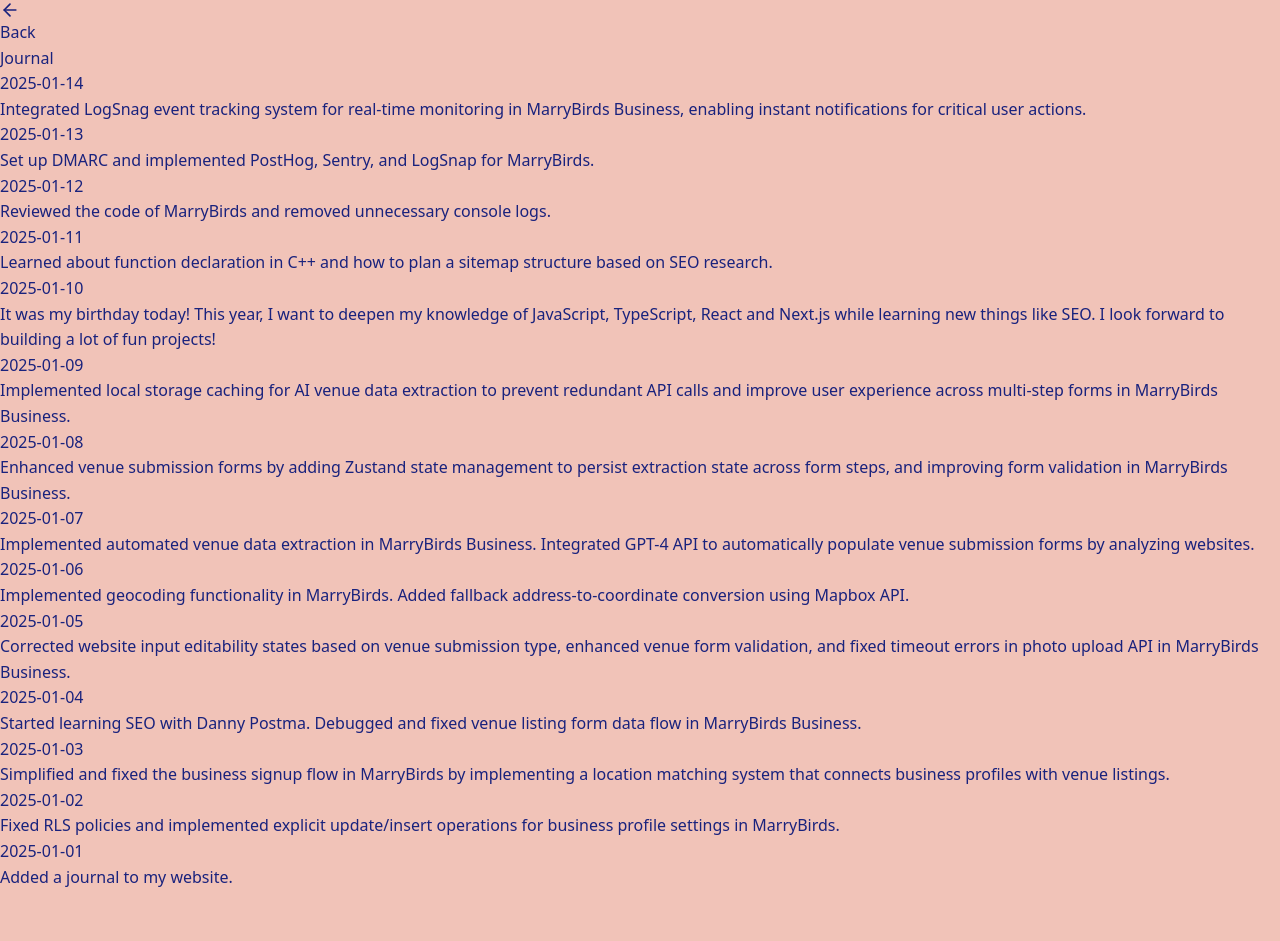
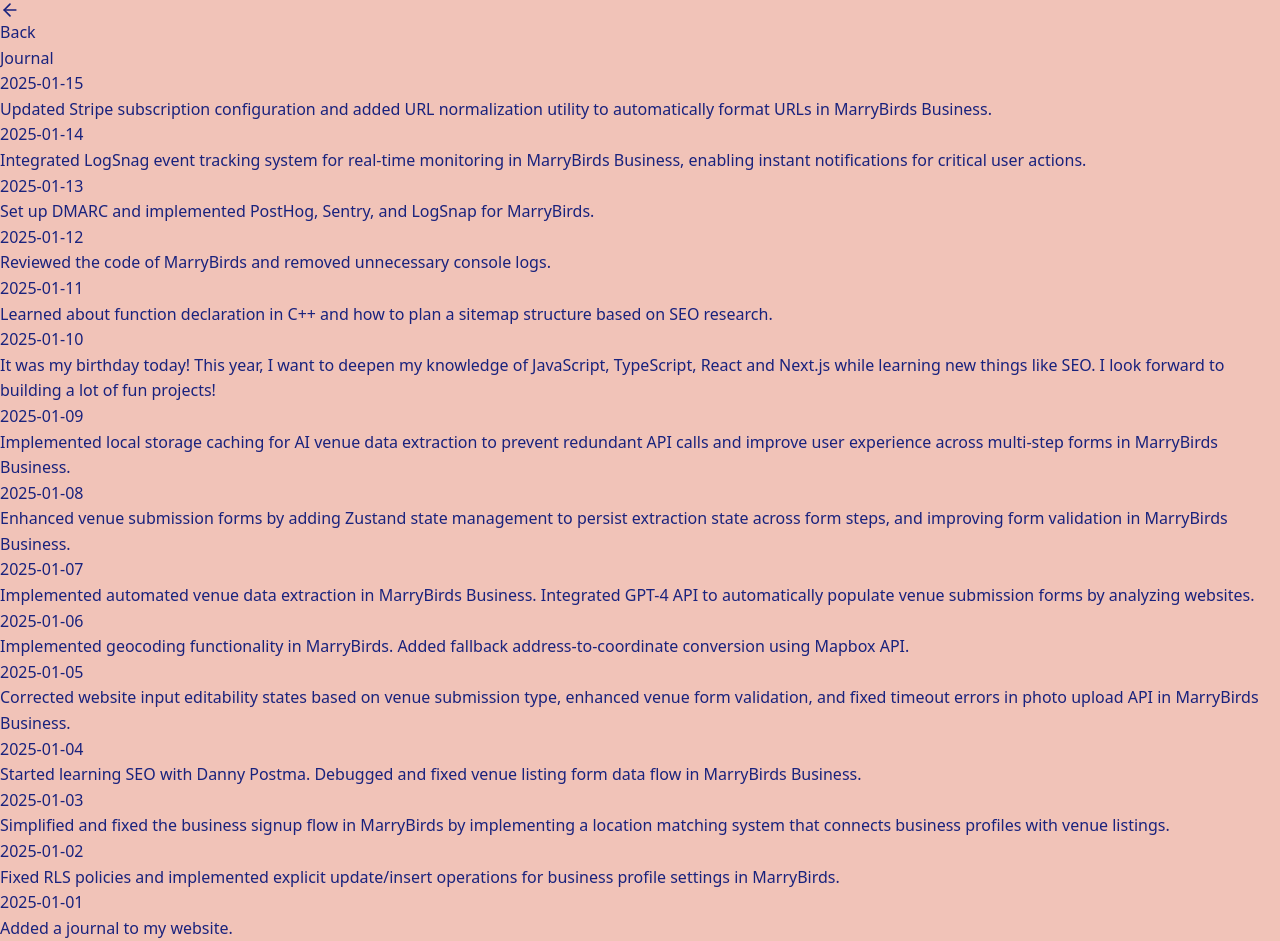
Before and after one commit to minamicode/minamicode.com, a Next.js app: page /journal in a window 1280 px wide. Before the commit the page ends 890 px from the top, so only its background shows below. Built offline with nearby package versions, Linux system fonts and the light colour scheme.

Commit message:
add a journal entry

```diff
--- a/src/app/_components/JournalEntries.tsx
+++ b/src/app/_components/JournalEntries.tsx
@@ -6,6 +6,10 @@
 };
 
 const entries: JournalEntry[] = [
+  {
+    date: "2025-01-15",
+    text: "Updated Stripe subscription configuration and added URL normalization utility to automatically format URLs in MarryBirds Business.",
+  },
   {
     date: "2025-01-14",
     text: "Integrated LogSnag event tracking system for real-time monitoring in MarryBirds Business, enabling instant notifications for critical user actions.",
```
